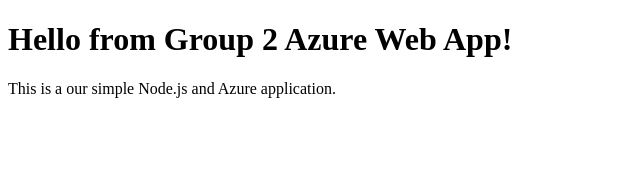
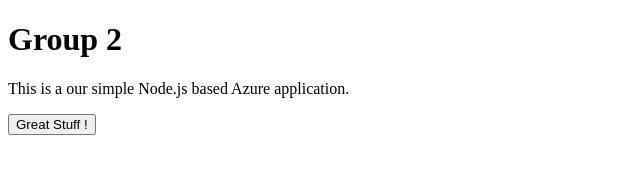
Before and after one commit to TMoyo22/azure-deployment-assignment, a website: page public/index.html in a window 1280 px wide. Shown: the whole page, without its empty margins (0-640 px from the left). Drawn offline with Linux system fonts and the light colour scheme.

Commit message:
Update index.html

```diff
--- a/public/index.html
+++ b/public/index.html
@@ -4,7 +4,8 @@
     <title>Welcome to Azure App</title>
   </head>
   <body>
-    <h1>Hello from Group 2 Azure Web App!</h1>
-    <p>This is a our simple Node.js and Azure application.</p>
+    <h1> Group 2 </h1>
+    <p>This is a our simple Node.js based Azure application.</p>
+    <button>Great Stuff !</button>
   </body>
 </html>
```
